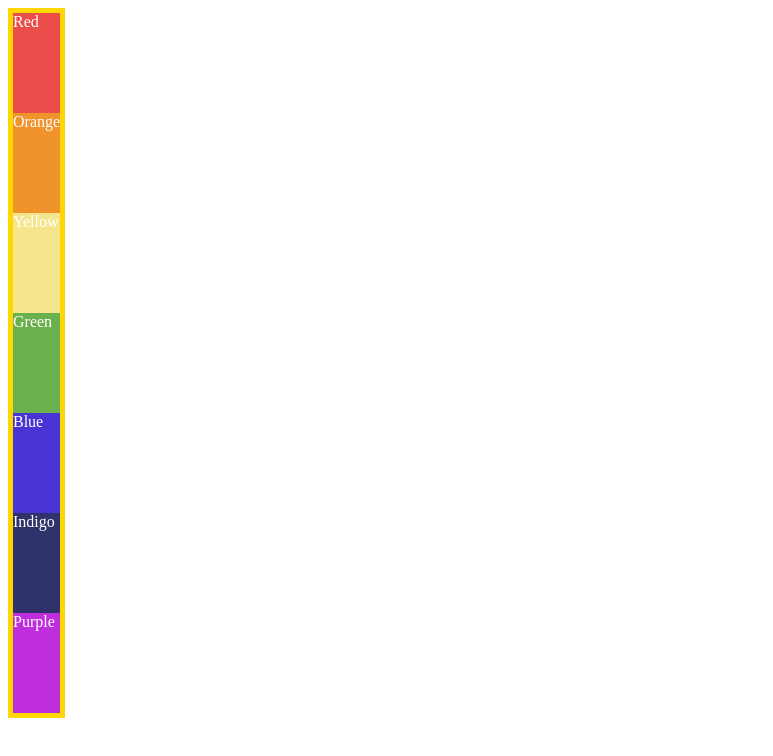
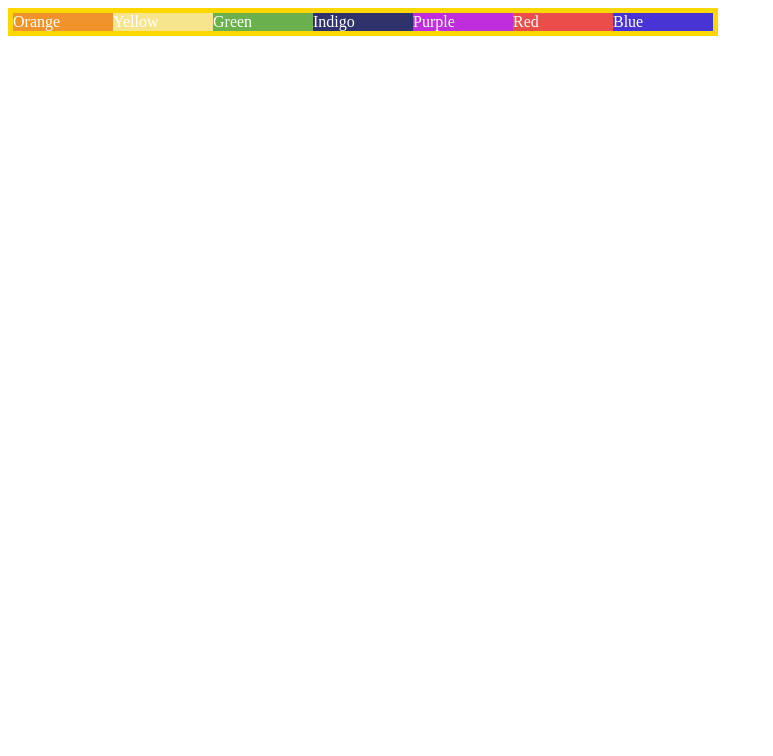
Before and after one commit to rishitha2004/Web-Development, a plain HTML site: page 9.1 Flex Direction/index.html in a window 1280 px wide. Shown: the whole page, without its empty margins (0-773 px from the left). Drawn offline with Linux system fonts and the light colour scheme.

Commit message:
Flex layout functionality

```diff
--- a/9.1 Flex Direction/index.html
+++ b/9.1 Flex Direction/index.html
@@ -14,7 +14,9 @@
       color: white;
       border: 5px solid gold;
       display: inline-flex;
-      flex-direction: column;
+      /* flex-direction: column; */
+      flex-direction: row;
+      flex-wrap: wrap;
     }
 
     /*
@@ -26,11 +28,12 @@ children of the .container class.
     } */
 
     .container>* {
-      flex-basis: 100px;
+      width: 100px;
     }
 
     .red {
       background-color: #eb4d4b;
+      order:10;
     }
 
     .orange {
@@ -47,6 +50,7 @@ children of the .container class.
 
     .blue {
       background-color: #4834d4;
+      order: 50;
     }
 
     .indigo {
```
